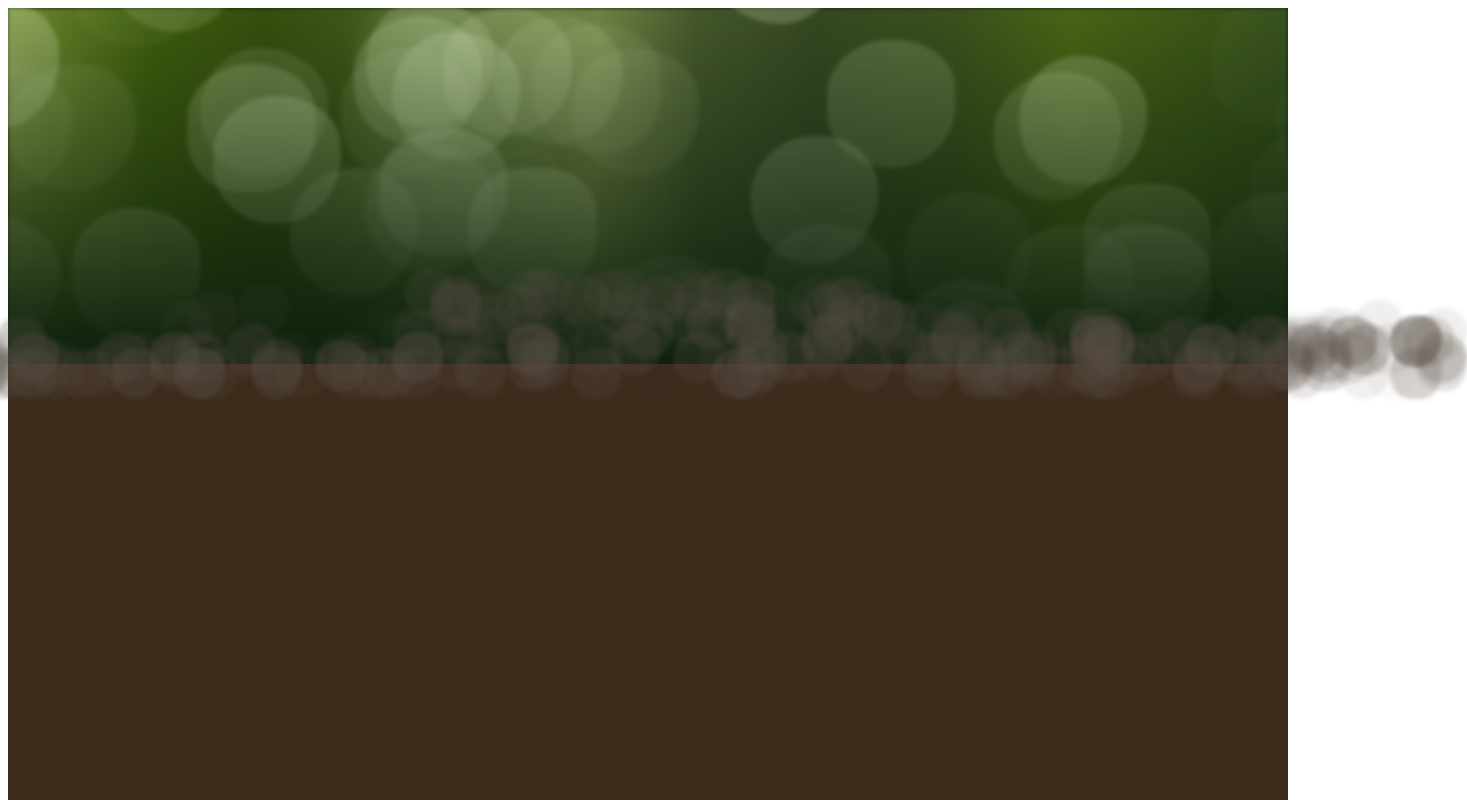
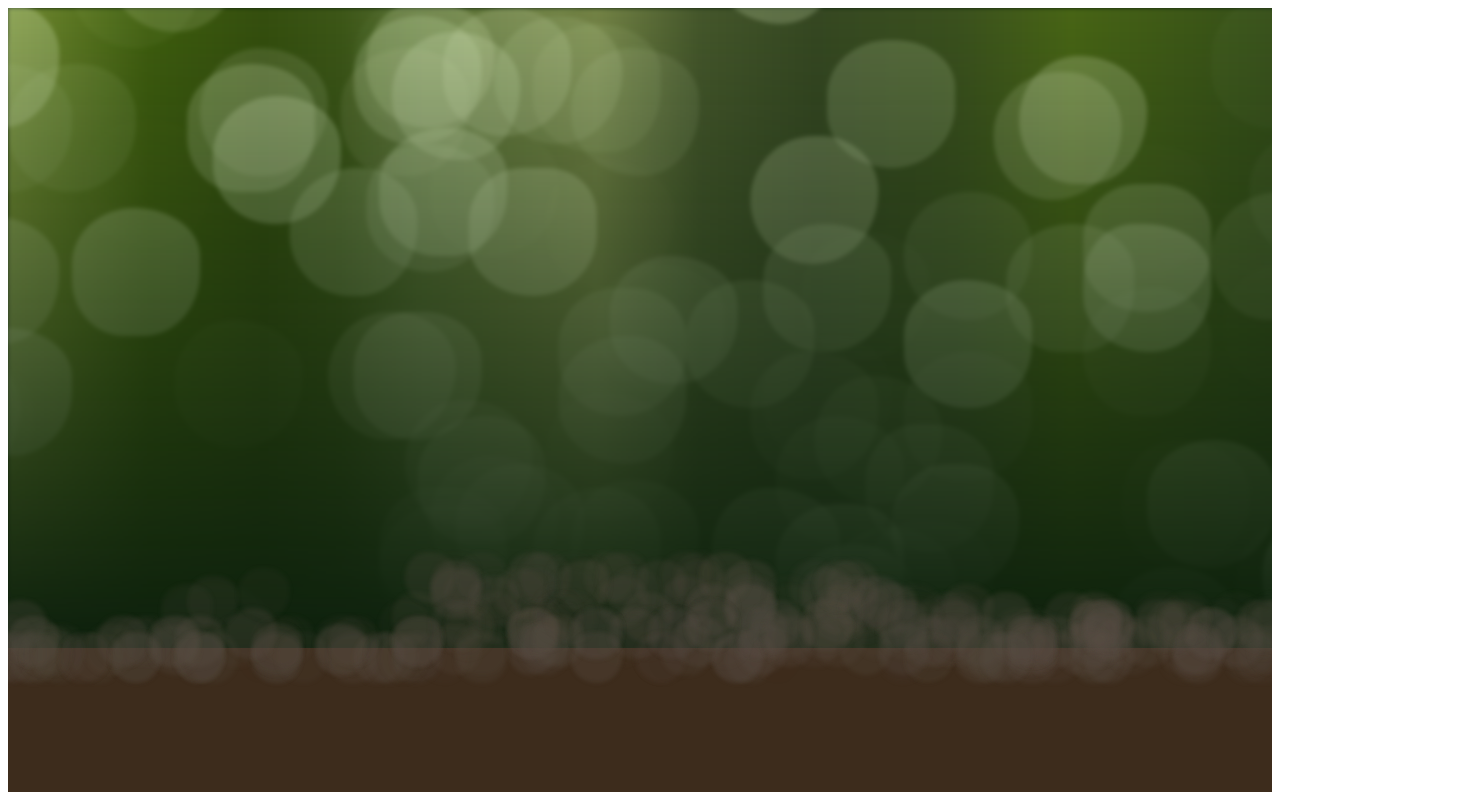
Before and after one commit to shir0206/PlantCSS, a React (Create React App) app: page / in a window 1280 px wide. Shown: the top 800 px of the page, 1467 px wide, since content can reach past the window. Built offline with nearby package versions, Linux system fonts and the light colour scheme.

Commit message:
Fix overflow

```diff
--- a/src/forest.css
+++ b/src/forest.css
@@ -705,7 +705,7 @@
   transform: translate(55vw, -14vh);
   border-radius: 53% 48% 49% 59% / 50% 43% 57% 50%;
 }
-@media only screen and (max-width: 600px) {
+@media only screen and (max-width: 500px) {
   .base-forest #light-131 {
     background: rgba(217, 235, 187, 0.1524);
     transform: translate(1vw, -14vh);
--- a/src/mud.css
+++ b/src/mud.css
@@ -1,15 +1,16 @@
 .background-mud {
-  height: 100%;
+  height: 18vh;
   width: 100vw;
   background: rgb(90, 80, 71);
   background: rgb(61, 44, 28);
-  overflow: hidden;
+  /* overflow: hidden; */
   /* margin-top: -2vh; */
 }
 
 .base-mud {
   height: 100%;
   width: 100%;
+  position: relative;
 }
 .base-mud1 {
   background: rgb(31, 24, 28);
@@ -41,7 +42,7 @@
     color-stop(0, rgba(0, 0, 0, 0)),
     color-stop(1, rgba(0, 0, 0, 1))
   );
-  overflow: hidden;
+  /* overflow: hidden; */
 }
 
 .base-mud .circle {
@@ -265,76 +266,76 @@
 .base-mud #light-197 {background: rgba(90, 80, 71, 0.07);transform: translate(30vw,-4vh);border-radius: 58% 53% 59% 49% / 50% 43% 57% 50%;}
 .base-mud #light-198 {background: rgba(90, 80, 71, 0.1814);transform: translate(44vw,-5vh);border-radius: 58% 60% 59% 56% / 50% 43% 57% 50%;}
 .base-mud #light-199 {background: rgba(90, 80, 71, 0.0041);transform: translate(66vw,-6vh);border-radius: 47% 49% 52% 46% / 50% 43% 57% 50%;}
-.base-mud #light-200 {background: rgba(90, 80, 71, 0.2527);transform: translate(108vw,-6vh);border-radius: 60% 46% 59% 47% / 50% 43% 57% 50%;}
-.base-mud #light-201 {background: rgba(90, 80, 71, 0.0921);transform: translate(105vw,-8vh);border-radius: 54% 46% 55% 45% / 50% 43% 57% 50%;}
+.base-mud #light-200 {background: rgba(90, 80, 71, 0.2527);transform: translate(58vw,-6vh);border-radius: 60% 46% 59% 47% / 50% 43% 57% 50%;}
+.base-mud #light-201 {background: rgba(90, 80, 71, 0.0921);transform: translate(65vw,-8vh);border-radius: 54% 46% 55% 45% / 50% 43% 57% 50%;}
 .base-mud #light-202 {background: rgba(90, 80, 71, 0.2058);transform: translate(81vw,-7vh);border-radius: 54% 54% 51% 48% / 50% 43% 57% 50%;}
 .base-mud #light-203 {background: rgba(90, 80, 71, 0.0974);transform: translate(71vw,-7vh);border-radius: 60% 47% 49% 50% / 50% 43% 57% 50%;}
-.base-mud #light-204 {background: rgba(90, 80, 71, 0.07);transform: translate(98vw,-5vh);border-radius: 54% 48% 49% 53% / 50% 43% 57% 50%;}
+.base-mud #light-204 {background: rgba(90, 80, 71, 0.07);transform: translate(48vw,-5vh);border-radius: 54% 48% 49% 53% / 50% 43% 57% 50%;}
 .base-mud #light-205 {background: rgba(90, 80, 71, 0.2599);transform: translate(83vw,-6vh);border-radius: 57% 55% 54% 59% / 50% 43% 57% 50%;}
 .base-mud #light-206 {background: rgba(90, 80, 71, 0.2023);transform: translate(83vw,-4vh);border-radius: 59% 45% 56% 59% / 50% 43% 57% 50%;}
-.base-mud #light-207 {background: rgba(90, 80, 71, 0.0236);transform: translate(99vw,-7vh);border-radius: 48% 60% 46% 45% / 50% 43% 57% 50%;}
+.base-mud #light-207 {background: rgba(90, 80, 71, 0.0236);transform: translate(69vw,-7vh);border-radius: 48% 60% 46% 45% / 50% 43% 57% 50%;}
 .base-mud #light-208 {background: rgba(90, 80, 71, 0.1657);transform: translate(73vw,-8vh);border-radius: 49% 57% 52% 56% / 50% 43% 57% 50%;}
-.base-mud #light-209 {background: rgba(90, 80, 71, 0.0426);transform: translate(101vw,-7vh);border-radius: 51% 46% 51% 49% / 50% 43% 57% 50%;}
+.base-mud #light-209 {background: rgba(90, 80, 71, 0.0426);transform: translate(41vw,-7vh);border-radius: 51% 46% 51% 49% / 50% 43% 57% 50%;}
 .base-mud #light-210 {background: rgba(90, 80, 71, 0.1284);transform: translate(95vw,-2vh);border-radius: 46% 46% 54% 52% / 50% 43% 57% 50%;}
-.base-mud #light-211 {background: rgba(90, 80, 71, 0.2417);transform: translate(108vw,-2vh);border-radius: 59% 55% 47% 48% / 50% 43% 57% 50%;}
+.base-mud #light-211 {background: rgba(90, 80, 71, 0.2417);transform: translate(78vw,-2vh);border-radius: 59% 55% 47% 48% / 50% 43% 57% 50%;}
 .base-mud #light-212 {background: rgba(90, 80, 71, 0.0757);transform: translate(70vw,-2vh);border-radius: 54% 59% 60% 51% / 50% 43% 57% 50%;}
 .base-mud #light-213 {background: rgba(90, 80, 71, 0.1679);transform: translate(83vw,-6vh);border-radius: 56% 57% 46% 48% / 50% 43% 57% 50%;}
 .base-mud #light-214 {background: rgba(90, 80, 71, 0.1242);transform: translate(78vw,-5vh);border-radius: 54% 56% 49% 47% / 50% 43% 57% 50%;}
-.base-mud #light-215 {background: rgba(90, 80, 71, 0.2507);transform: translate(104vw,-5vh);border-radius: 58% 55% 50% 51% / 50% 43% 57% 50%;}
+.base-mud #light-215 {background: rgba(90, 80, 71, 0.2507);transform: translate(44vw,-5vh);border-radius: 58% 55% 50% 51% / 50% 43% 57% 50%;}
 .base-mud #light-216 {background: rgba(90, 80, 71, 0.1709);transform: translate(75vw,-2vh);border-radius: 47% 49% 54% 45% / 50% 43% 57% 50%;}
 .base-mud #light-217 {background: rgba(90, 80, 71, 0.0958);transform: translate(96vw,-3vh);border-radius: 45% 59% 46% 57% / 50% 43% 57% 50%;}
 .base-mud #light-218 {background: rgba(90, 80, 71, 0.0998);transform: translate(91vw,-3vh);border-radius: 60% 53% 55% 60% / 50% 43% 57% 50%;}
-.base-mud #light-219 {background: rgba(90, 80, 71, 0.0934);transform: translate(100vw,-5vh);border-radius: 45% 48% 57% 46% / 50% 43% 57% 50%;}
+.base-mud #light-219 {background: rgba(90, 80, 71, 0.0934);transform: translate(50vw,-5vh);border-radius: 45% 48% 57% 46% / 50% 43% 57% 50%;}
 .base-mud #light-220 {background: rgba(90, 80, 71, 0.0587);transform: translate(70vw,-2vh);border-radius: 59% 58% 59% 47% / 50% 43% 57% 50%;}
 .base-mud #light-221 {background: rgba(90, 80, 71, 0.1364);transform: translate(89vw,-5vh);border-radius: 46% 60% 55% 47% / 50% 43% 57% 50%;}
 .base-mud #light-222 {background: rgba(90, 80, 71, 0.2703);transform: translate(92vw,-5vh);border-radius: 46% 53% 49% 47% / 50% 43% 57% 50%;}
 .base-mud #light-223 {background: rgba(90, 80, 71, 0.0203);transform: translate(85vw,-4vh);border-radius: 47% 51% 59% 55% / 50% 43% 57% 50%;}
 .base-mud #light-224 {background: rgba(90, 80, 71, 0.2488);transform: translate(78vw,-3vh);border-radius: 47% 59% 58% 60% / 50% 43% 57% 50%;}
-.base-mud #light-225 {background: rgba(90, 80, 71, 0.2759);transform: translate(103vw,-6vh);border-radius: 49% 58% 55% 45% / 50% 43% 57% 50%;}
-.base-mud #light-226 {background: rgba(90, 80, 71, 0.0094);transform: translate(98vw,-2vh);border-radius: 48% 52% 48% 58% / 50% 43% 57% 50%;}
+.base-mud #light-225 {background: rgba(90, 80, 71, 0.2759);transform: translate(53vw,-6vh);border-radius: 49% 58% 55% 45% / 50% 43% 57% 50%;}
+.base-mud #light-226 {background: rgba(90, 80, 71, 0.0094);transform: translate(58vw,-2vh);border-radius: 48% 52% 48% 58% / 50% 43% 57% 50%;}
 .base-mud #light-227 {background: rgba(90, 80, 71, 0.2671);transform: translate(84vw,-2vh);border-radius: 50% 48% 47% 46% / 50% 43% 57% 50%;}
-.base-mud #light-228 {background: rgba(90, 80, 71, 0.1764);transform: translate(103vw,-4vh);border-radius: 45% 47% 55% 47% / 50% 43% 57% 50%;}
+.base-mud #light-228 {background: rgba(90, 80, 71, 0.1764);transform: translate(63vw,-4vh);border-radius: 45% 47% 55% 47% / 50% 43% 57% 50%;}
 .base-mud #light-229 {background: rgba(90, 80, 71, 0.0291);transform: translate(82vw,-5vh);border-radius: 51% 45% 47% 48% / 50% 43% 57% 50%;}
 .base-mud #light-230 {background: rgba(90, 80, 71, 0.1326);transform: translate(96vw,-2vh);border-radius: 53% 60% 51% 49% / 50% 43% 57% 50%;}
 .base-mud #light-231 {background: rgba(90, 80, 71, 0.1587);transform: translate(71vw,-4vh);border-radius: 50% 53% 53% 56% / 50% 43% 57% 50%;}
 .base-mud #light-232 {background: rgba(90, 80, 71, 0.261);transform: translate(83vw,-2vh);border-radius: 56% 50% 52% 47% / 50% 43% 57% 50%;}
-.base-mud #light-233 {background: rgba(90, 80, 71, 0.1867);transform: translate(99vw,-5vh);border-radius: 52% 55% 59% 46% / 50% 43% 57% 50%;}
+.base-mud #light-233 {background: rgba(90, 80, 71, 0.1867);transform: translate(59vw,-5vh);border-radius: 52% 55% 59% 46% / 50% 43% 57% 50%;}
 .base-mud #light-234 {background: rgba(90, 80, 71, 0.0653);transform: translate(90vw,-2vh);border-radius: 58% 51% 47% 52% / 50% 43% 57% 50%;}
 .base-mud #light-235 {background: rgba(90, 80, 71, 0.0092);transform: translate(76vw,-7vh);border-radius: 52% 49% 56% 45% / 50% 43% 57% 50%;}
 .base-mud #light-236 {background: rgba(90, 80, 71, 0.1792);transform: translate(72vw,-7vh);border-radius: 47% 45% 50% 50% / 50% 43% 57% 50%;}
 .base-mud #light-237 {background: rgba(90, 80, 71, 0.2772);transform: translate(74vw,-2vh);border-radius: 46% 60% 53% 57% / 50% 43% 57% 50%;}
 .base-mud #light-238 {background: rgba(90, 80, 71, 0.0966);transform: translate(77vw,-5vh);border-radius: 50% 48% 53% 59% / 50% 43% 57% 50%;}
-.base-mud #light-239 {background: rgba(90, 80, 71, 0.2462);transform: translate(110vw,-4vh);border-radius: 45% 56% 46% 49% / 50% 43% 57% 50%;}
+.base-mud #light-239 {background: rgba(90, 80, 71, 0.2462);transform: translate(80vw,-4vh);border-radius: 45% 56% 46% 49% / 50% 43% 57% 50%;}
 .base-mud #light-240 {background: rgba(90, 80, 71, 0.2567);transform: translate(91vw,-2vh);border-radius: 57% 57% 57% 56% / 50% 43% 57% 50%;}
 .base-mud #light-241 {background: rgba(90, 80, 71, 0.1272);transform: translate(95vw,-3vh);border-radius: 54% 53% 59% 48% / 50% 43% 57% 50%;}
 .base-mud #light-242 {background: rgba(90, 80, 71, 0.1188);transform: translate(83vw,-4vh);border-radius: 52% 45% 51% 58% / 50% 43% 57% 50%;}
 .base-mud #light-243 {background: rgba(90, 80, 71, 0.064);transform: translate(94vw,-7vh);border-radius: 56% 58% 57% 47% / 50% 43% 57% 50%;}
-.base-mud #light-244 {background: rgba(90, 80, 71, 0.0657);transform: translate(104vw,-5vh);border-radius: 45% 45% 52% 51% / 50% 43% 57% 50%;}
+.base-mud #light-244 {background: rgba(90, 80, 71, 0.0657);transform: translate(34vw,-5vh);border-radius: 45% 45% 52% 51% / 50% 43% 57% 50%;}
 .base-mud #light-245 {background: rgba(90, 80, 71, 0.2223);transform: translate(84vw,-6vh);border-radius: 46% 48% 60% 48% / 50% 43% 57% 50%;}
-.base-mud #light-246 {background: rgba(90, 80, 71, 0.0996);transform: translate(106vw,-5vh);border-radius: 51% 55% 53% 55% / 50% 43% 57% 50%;}
+.base-mud #light-246 {background: rgba(90, 80, 71, 0.0996);transform: translate(96vw,-5vh);border-radius: 51% 55% 53% 55% / 50% 43% 57% 50%;}
 .base-mud #light-247 {background: rgba(90, 80, 71, 0.2748);transform: translate(74vw,-4vh);border-radius: 47% 52% 50% 51% / 50% 43% 57% 50%;}
 .base-mud #light-248 {background: rgba(90, 80, 71, 0.2271);transform: translate(92vw,-5vh);border-radius: 46% 47% 54% 49% / 50% 43% 57% 50%;}
 .base-mud #light-249 {background: rgba(90, 80, 71, 0.0051);transform: translate(91vw,-4vh);border-radius: 57% 50% 54% 52% / 50% 43% 57% 50%;}
 .base-mud #light-250 {background: rgba(90, 80, 71, 0.0645);transform: translate(93vw,-6vh);border-radius: 53% 57% 49% 45% / 50% 43% 57% 50%;}
-.base-mud #light-251 {background: rgba(90, 80, 71, 0.187);transform: translate(109vw,-6vh);border-radius: 52% 56% 56% 50% / 50% 43% 57% 50%;}
+.base-mud #light-251 {background: rgba(90, 80, 71, 0.187);transform: translate(89vw,-6vh);border-radius: 52% 56% 56% 50% / 50% 43% 57% 50%;}
 .base-mud #light-252 {background: rgba(90, 80, 71, 0.1379);transform: translate(97vw,-6vh);border-radius: 57% 50% 48% 57% / 50% 43% 57% 50%;}
-.base-mud #light-253 {background: rgba(90, 80, 71, 0.0854);transform: translate(104vw,-2vh);border-radius: 47% 56% 54% 52% / 50% 43% 57% 50%;}
+.base-mud #light-253 {background: rgba(90, 80, 71, 0.0854);transform: translate(44vw,-2vh);border-radius: 47% 56% 54% 52% / 50% 43% 57% 50%;}
 .base-mud #light-254 {background: rgba(90, 80, 71, 0.1434);transform: translate(80vw,-2vh);border-radius: 45% 53% 55% 49% / 50% 43% 57% 50%;}
 .base-mud #light-255 {background: rgba(90, 80, 71, 0.0876);transform: translate(84vw,-5vh);border-radius: 59% 56% 58% 54% / 50% 43% 57% 50%;}
 .base-mud #light-256 {background: rgba(90, 80, 71, 0.0835);transform: translate(78vw,-4vh);border-radius: 45% 59% 45% 48% / 50% 43% 57% 50%;}
 .base-mud #light-257 {background: rgba(90, 80, 71, 0.1263);transform: translate(86vw,-3vh);border-radius: 50% 52% 55% 45% / 50% 43% 57% 50%;}
 .base-mud #light-258 {background: rgba(90, 80, 71, 0.0515);transform: translate(82vw,-6vh);border-radius: 58% 48% 54% 51% / 50% 43% 57% 50%;}
-.base-mud #light-259 {background: rgba(90, 80, 71, 0.1463);transform: translate(101vw,-6vh);border-radius: 46% 53% 53% 46% / 50% 43% 57% 50%;}
-.base-mud #light-260 {background: rgba(90, 80, 71, 0.262);transform: translate(101vw,-4vh);border-radius: 46% 46% 52% 59% / 50% 43% 57% 50%;}
+.base-mud #light-259 {background: rgba(90, 80, 71, 0.1463);transform: translate(51vw,-6vh);border-radius: 46% 53% 53% 46% / 50% 43% 57% 50%;}
+.base-mud #light-260 {background: rgba(90, 80, 71, 0.262);transform: translate(41vw,-4vh);border-radius: 46% 46% 52% 59% / 50% 43% 57% 50%;}
 .base-mud #light-261 {background: rgba(90, 80, 71, 0.1906);transform: translate(90vw,-6vh);border-radius: 59% 60% 53% 54% / 50% 43% 57% 50%;}
-.base-mud #light-262 {background: rgba(90, 80, 71, 0.1349);transform: translate(98vw,-4vh);border-radius: 54% 52% 57% 60% / 50% 43% 57% 50%;}
+.base-mud #light-262 {background: rgba(90, 80, 71, 0.1349);transform: translate(78vw,-4vh);border-radius: 54% 52% 57% 60% / 50% 43% 57% 50%;}
 .base-mud #light-263 {background: rgba(90, 80, 71, 0.0442);transform: translate(79vw,-3vh);border-radius: 49% 49% 52% 57% / 50% 43% 57% 50%;}
 .base-mud #light-264 {background: rgba(90, 80, 71, 0.21);transform: translate(77vw,-4vh);border-radius: 47% 54% 59% 52% / 50% 43% 57% 50%;}
 .base-mud #light-265 {background: rgba(90, 80, 71, 0.1404);transform: translate(83vw,-6vh);border-radius: 47% 57% 59% 45% / 50% 43% 57% 50%;}
-.base-mud #light-266 {background: rgba(90, 80, 71, 0.2083);transform: translate(101vw,-3vh);border-radius: 59% 56% 49% 46% / 50% 43% 57% 50%;}
+.base-mud #light-266 {background: rgba(90, 80, 71, 0.2083);transform: translate(51vw,-3vh);border-radius: 59% 56% 49% 46% / 50% 43% 57% 50%;}
 .base-mud #light-267 {background: rgba(90, 80, 71, 0.1763);transform: translate(85vw,-4vh);border-radius: 57% 46% 56% 60% / 50% 43% 57% 50%;}
-.base-mud #light-268 {background: rgba(90, 80, 71, 0.1322);transform: translate(99vw,-2vh);border-radius: 47% 50% 45% 56% / 50% 43% 57% 50%;}
-.base-mud #light-269 {background: rgba(90, 80, 71, 0.1695);transform: translate(110vw,-3vh);border-radius: 58% 55% 45% 59% / 50% 43% 57% 50%;}
+.base-mud #light-268 {background: rgba(90, 80, 71, 0.1322);transform: translate(49vw,-2vh);border-radius: 47% 50% 45% 56% / 50% 43% 57% 50%;}
+.base-mud #light-269 {background: rgba(90, 80, 71, 0.1695);transform: translate(90vw,-3vh);border-radius: 58% 55% 45% 59% / 50% 43% 57% 50%;}
 .base-mud #light-270 {background: rgba(90, 80, 71, 0.1867);transform: translate(78vw,-4vh);border-radius: 51% 48% 57% 59% / 50% 43% 57% 50%;}
 .base-mud #light-271 {background: rgba(90, 80, 71, 0.0885);transform: translate(88vw,-7vh);border-radius: 51% 48% 59% 49% / 50% 43% 57% 50%;}
 .base-mud #light-272 {background: rgba(90, 80, 71, 0.2648);transform: translate(91vw,-3vh);border-radius: 46% 56% 45% 47% / 50% 43% 57% 50%;}
@@ -342,27 +343,27 @@
 .base-mud #light-274 {background: rgba(90, 80, 71, 0.0376);transform: translate(97vw,-7vh);border-radius: 60% 60% 48% 59% / 50% 43% 57% 50%;}
 .base-mud #light-275 {background: rgba(90, 80, 71, 0.1895);transform: translate(87vw,-4vh);border-radius: 56% 46% 45% 59% / 50% 43% 57% 50%;}
 .base-mud #light-276 {background: rgba(90, 80, 71, 0.0296);transform: translate(72vw,-5vh);border-radius: 49% 46% 46% 60% / 50% 43% 57% 50%;}
-.base-mud #light-277 {background: rgba(90, 80, 71, 0.0296);transform: translate(106vw,-2vh);border-radius: 49% 50% 55% 52% / 50% 43% 57% 50%;}
+.base-mud #light-277 {background: rgba(90, 80, 71, 0.0296);transform: translate(76vw,-2vh);border-radius: 49% 50% 55% 52% / 50% 43% 57% 50%;}
 .base-mud #light-278 {background: rgba(90, 80, 71, 0.2359);transform: translate(83vw,-7vh);border-radius: 47% 59% 46% 45% / 50% 43% 57% 50%;}
-.base-mud #light-279 {background: rgba(90, 80, 71, 0.2125);transform: translate(108vw,-6vh);border-radius: 50% 51% 52% 59% / 50% 43% 57% 50%;}
-.base-mud #light-280 {background: rgba(90, 80, 71, 0.2152);transform: translate(108vw,-6vh);border-radius: 51% 52% 57% 55% / 50% 43% 57% 50%;}
-.base-mud #light-281 {background: rgba(90, 80, 71, 0.0896);transform: translate(110vw,-7vh);border-radius: 55% 47% 48% 47% / 50% 43% 57% 50%;}
-.base-mud #light-282 {background: rgba(90, 80, 71, 0.1957);transform: translate(100vw,-5vh);border-radius: 52% 59% 50% 55% / 50% 43% 57% 50%;}
+.base-mud #light-279 {background: rgba(90, 80, 71, 0.2125);transform: translate(88vw,-6vh);border-radius: 50% 51% 52% 59% / 50% 43% 57% 50%;}
+.base-mud #light-280 {background: rgba(90, 80, 71, 0.2152);transform: translate(68vw,-6vh);border-radius: 51% 52% 57% 55% / 50% 43% 57% 50%;}
+.base-mud #light-281 {background: rgba(90, 80, 71, 0.0896);transform: translate(90vw,-7vh);border-radius: 55% 47% 48% 47% / 50% 43% 57% 50%;}
+.base-mud #light-282 {background: rgba(90, 80, 71, 0.1957);transform: translate(50vw,-5vh);border-radius: 52% 59% 50% 55% / 50% 43% 57% 50%;}
 .base-mud #light-283 {background: rgba(90, 80, 71, 0.2722);transform: translate(84vw,-5vh);border-radius: 54% 50% 58% 54% / 50% 43% 57% 50%;}
 .base-mud #light-284 {background: rgba(90, 80, 71, 0.1557);transform: translate(84vw,-6vh);border-radius: 51% 49% 47% 47% / 50% 43% 57% 50%;}
 .base-mud #light-285 {background: rgba(90, 80, 71, 0.1043);transform: translate(72vw,-4vh);border-radius: 49% 48% 51% 50% / 50% 43% 57% 50%;}
-.base-mud #light-286 {background: rgba(90, 80, 71, 0.106);transform: translate(103vw,-6vh);border-radius: 52% 54% 60% 52% / 50% 43% 57% 50%;}
-.base-mud #light-287 {background: rgba(90, 80, 71, 0.1335);transform: translate(98vw,-3vh);border-radius: 55% 49% 55% 51% / 50% 43% 57% 50%;}
+.base-mud #light-286 {background: rgba(90, 80, 71, 0.106);transform: translate(53vw,-6vh);border-radius: 52% 54% 60% 52% / 50% 43% 57% 50%;}
+.base-mud #light-287 {background: rgba(90, 80, 71, 0.1335);transform: translate(78vw,-3vh);border-radius: 55% 49% 55% 51% / 50% 43% 57% 50%;}
 .base-mud #light-288 {background: rgba(90, 80, 71, 0.2613);transform: translate(76vw,-7vh);border-radius: 45% 45% 57% 45% / 50% 43% 57% 50%;}
 .base-mud #light-289 {background: rgba(90, 80, 71, 0.2703);transform: translate(70vw,-4vh);border-radius: 45% 56% 48% 50% / 50% 43% 57% 50%;}
-.base-mud #light-290 {background: rgba(90, 80, 71, 0.2494);transform: translate(98vw,-3vh);border-radius: 52% 46% 53% 58% / 50% 43% 57% 50%;}
+.base-mud #light-290 {background: rgba(90, 80, 71, 0.2494);transform: translate(68vw,-3vh);border-radius: 52% 46% 53% 58% / 50% 43% 57% 50%;}
 .base-mud #light-291 {background: rgba(90, 80, 71, 0.2534);transform: translate(72vw,-6vh);border-radius: 50% 47% 46% 47% / 50% 43% 57% 50%;}
 .base-mud #light-292 {background: rgba(90, 80, 71, 0.0951);transform: translate(70vw,-2vh);border-radius: 55% 52% 58% 48% / 50% 43% 57% 50%;}
 .base-mud #light-293 {background: rgba(90, 80, 71, 0.2163);transform: translate(74vw,-3vh);border-radius: 50% 45% 48% 60% / 50% 43% 57% 50%;}
-.base-mud #light-294 {background: rgba(90, 80, 71, 0.0801);transform: translate(102vw,-7vh);border-radius: 45% 48% 49% 60% / 50% 43% 57% 50%;}
+.base-mud #light-294 {background: rgba(90, 80, 71, 0.0801);transform: translate(42vw,-7vh);border-radius: 45% 48% 49% 60% / 50% 43% 57% 50%;}
 .base-mud #light-295 {background: rgba(90, 80, 71, 0.2306);transform: translate(82vw,-3vh);border-radius: 45% 55% 58% 60% / 50% 43% 57% 50%;}
-.base-mud #light-296 {background: rgba(90, 80, 71, 0.0667);transform: translate(100vw,-6vh);border-radius: 51% 52% 50% 59% / 50% 43% 57% 50%;}
+.base-mud #light-296 {background: rgba(90, 80, 71, 0.0667);transform: translate(40vw,-6vh);border-radius: 51% 52% 50% 59% / 50% 43% 57% 50%;}
 .base-mud #light-297 {background: rgba(90, 80, 71, 0.1173);transform: translate(97vw,-3vh);border-radius: 59% 56% 48% 59% / 50% 43% 57% 50%;}
-.base-mud #light-298 {background: rgba(90, 80, 71, 0.1297);transform: translate(99vw,-6vh);border-radius: 53% 57% 59% 47% / 50% 43% 57% 50%;}
+.base-mud #light-298 {background: rgba(90, 80, 71, 0.1297);transform: translate(69vw,-6vh);border-radius: 53% 57% 59% 47% / 50% 43% 57% 50%;}
 .base-mud #light-299 {background: rgba(90, 80, 71, 0.2497);transform: translate(76vw,-2vh);border-radius: 60% 46% 50% 50% / 50% 43% 57% 50%;}
 .base-mud #light-300 {background: rgba(90, 80, 71, 0.2641);transform: translate(96vw,-6vh);border-radius: 51% 45% 57% 57% / 50% 43% 57% 50%;}
--- a/src/styles.css
+++ b/src/styles.css
@@ -5,7 +5,7 @@
   /* height: 98vh;
 
   width: 100vw; */
-  height: 100vh;
+  height: 98vh;
 
   /* overflow: hidden; */
   display: flex;
@@ -15,3 +15,7 @@
 html * {
   padding: 0px;
 }
+
+#root {
+  overflow: hidden;
+}
```
